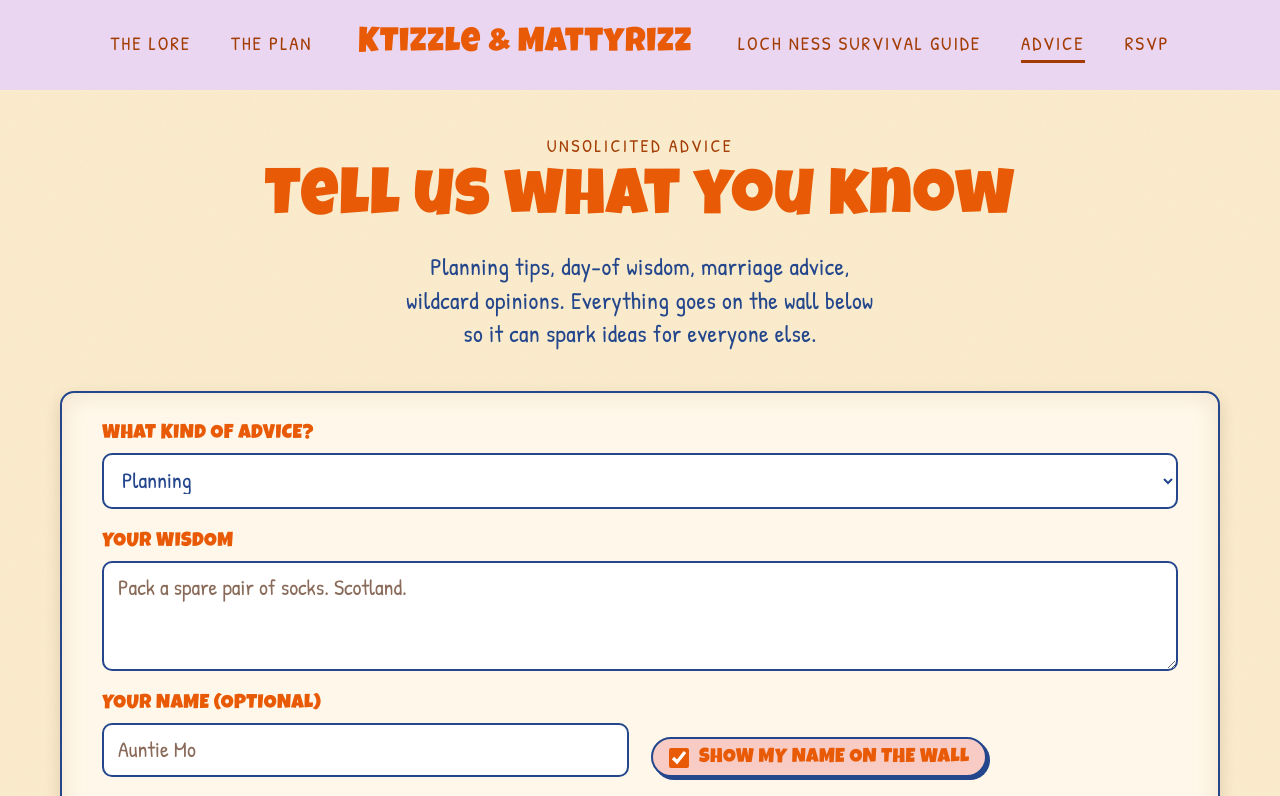
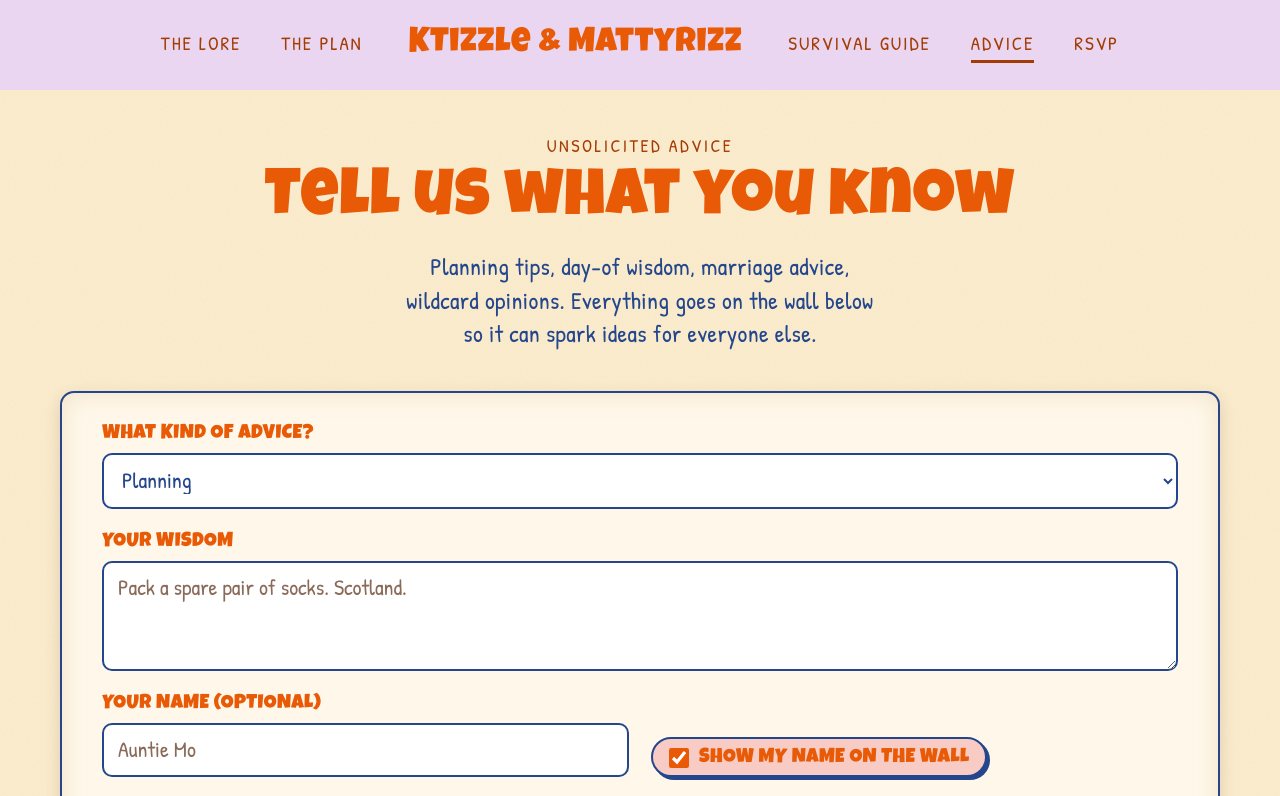
Before and after one commit to katiednelson88/wedding-site, a plain HTML site: page advice.html in a window 1280 px wide. Shown: the top 796 px of the page. Drawn offline with Linux system fonts and the light colour scheme; no server answers.

Commit message:
Nav: Survival Guide on every page (#36)
Claude-Session: https://claude.ai/code/session_018Vihd9wz5C43VGtZSS8XTk

Co-authored-by: Claude <noreply@anthropic.com>

```diff
--- a/advice.html
+++ b/advice.html
@@ -16,7 +16,7 @@
     <a href="./">The Lore</a>
     <a href="plan.html">The Plan</a>
     <a class="brand" href="./">KTizzle &amp; MattyRizz</a>
-    <a href="guide.html">Loch Ness Survival Guide</a>
+    <a href="guide.html">Survival Guide</a>
     <a href="advice.html" aria-current="page">Advice</a>
     <a href="rsvp.html">RSVP</a>
   </nav>
```
Also changed, not shown: index.html (+1 -1 lines), plan.html (+1 -1 lines), rsvp.html (+1 -1 lines).
